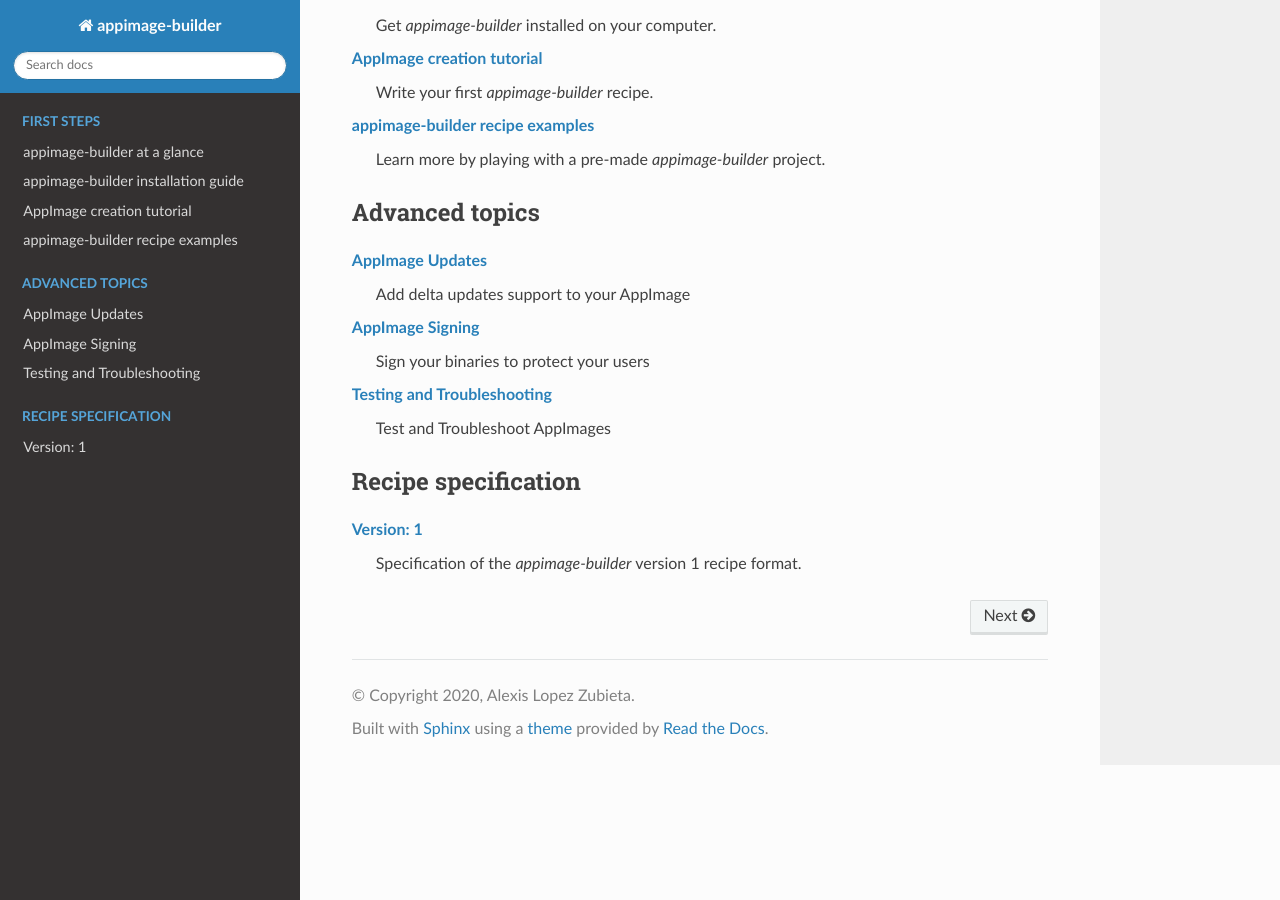
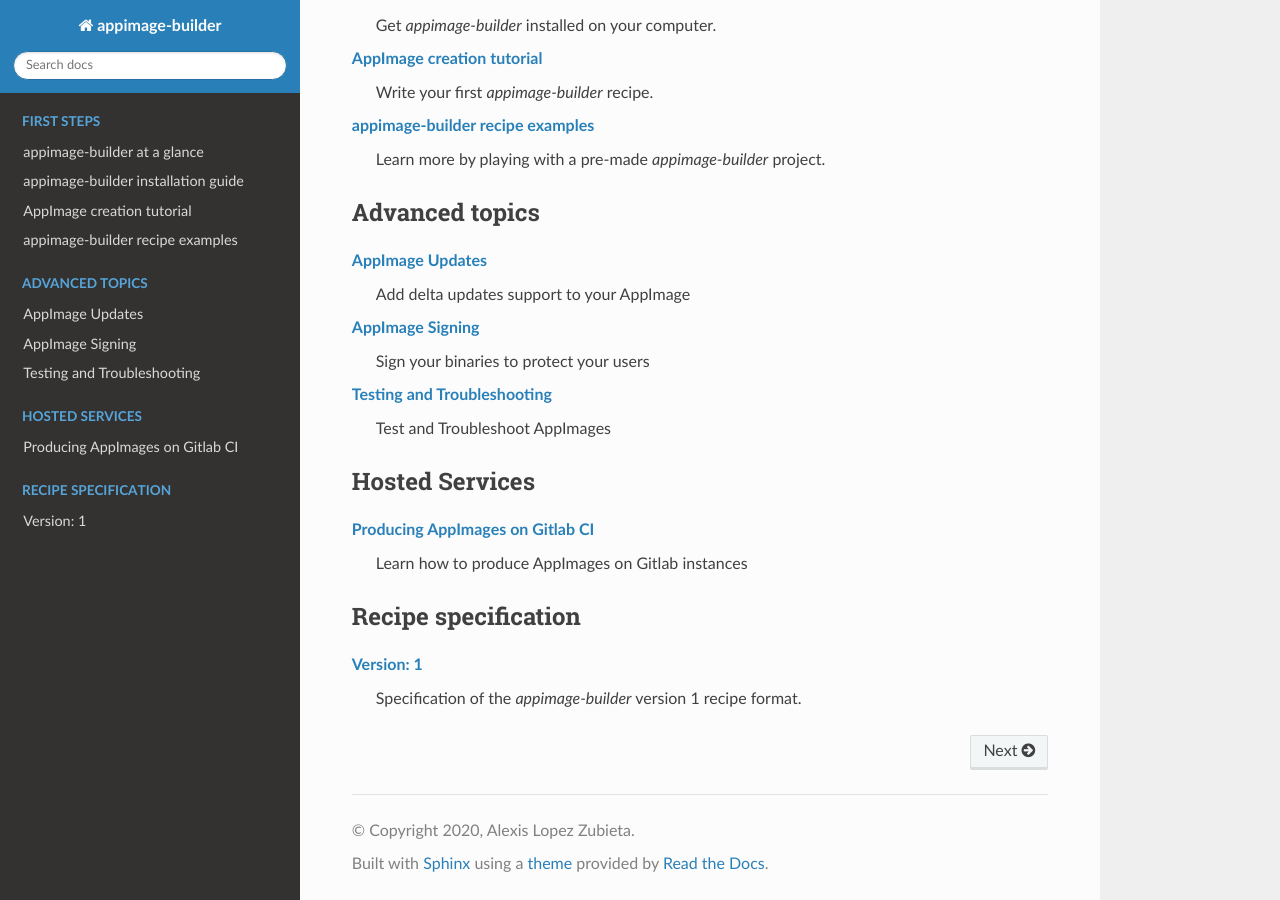
Before and after one commit to AppImageCrafters/appimage-builder-docs, a Sphinx documentation site: the page built from source/index.rst, in a window 1280 px wide and 900 px high, scrolled down 694 px. Built offline with Sphinx 7.4.7 and the Read the Docs theme 2.0.0, drawn with Linux system fonts in a browser that asks for light colours.

Commit message:
add gitlab-ci recipe

```diff
--- a/source/index.rst
+++ b/source/index.rst
@@ -80,6 +80,19 @@ Advanced topics
 :doc:`advanced/testing`
     Test and Troubleshoot AppImages
 
+===============
+Hosted Services
+===============
+
+.. toctree::
+   :caption: Hosted Services
+   :hidden:
+
+   hosted-services/gitlab-ci
+
+:doc:`hosted-services/gitlab-ci`
+    Learn how to produce AppImages on Gitlab instances
+
 ====================
 Recipe specification
 ====================
```
Also changed, not shown: source/hosted-services/gitlab-ci.rst (added, +71 -0 lines).
